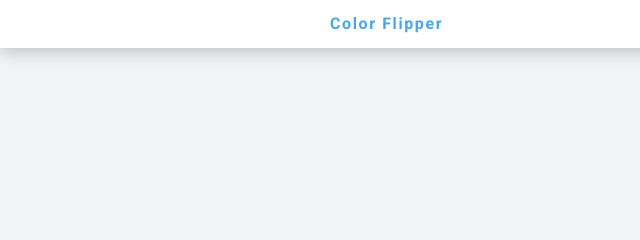
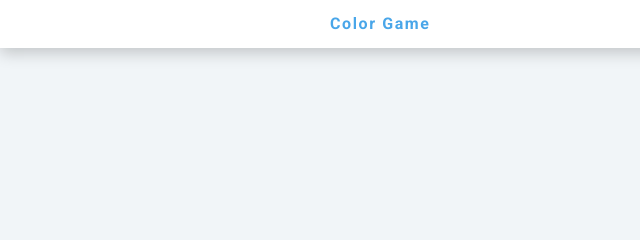
Before and after one commit to PeterGoncharenko/colorGame, a plain HTML site: page hex.html in a window 1280 px wide. Shown: the top 240 px of the page, 0-640 px from the left. Drawn offline with nearby package versions, Linux system fonts and the light colour scheme.

Commit message:
adjusted game

```diff
--- a/hex.html
+++ b/hex.html
@@ -4,7 +4,7 @@
     <meta charset="UTF-8" />
     <meta name="viewport" content="width=device-width, initial-scale=1.0" />
     <title>
-      Color Flipper || Simple
+      Color Game || Simple
     </title>
 
     <!-- styles -->
@@ -14,7 +14,7 @@
   <body>
     <nav>
       <div class="nav-center">
-        <h4>color flipper</h4>
+        <h4>Color Game</h4>
         <ul class="nav-links">
           <li><a href="index.html">simple</a></li>
           <li><a href="hex.html">hex</a></li>
```
